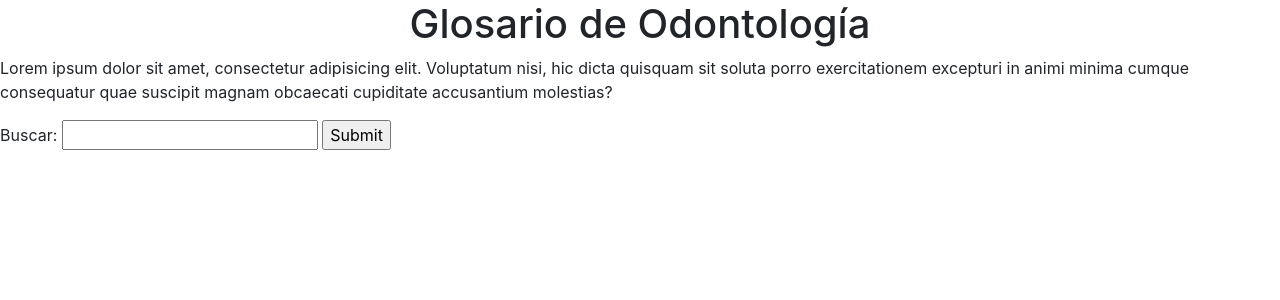
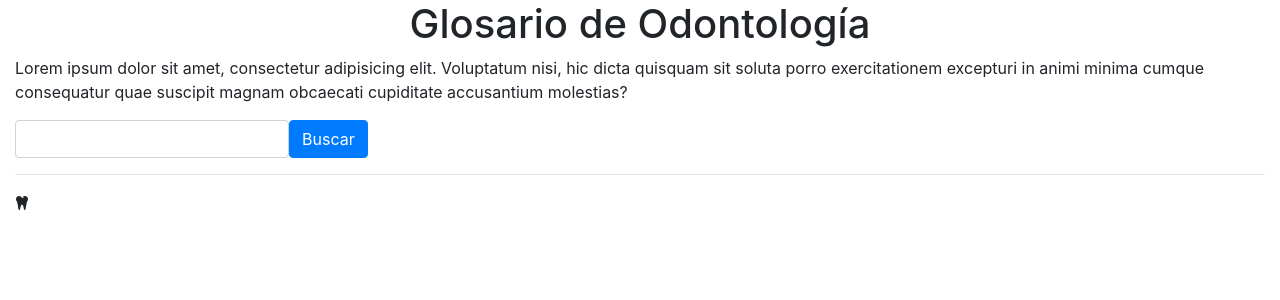
Before and after one commit to fvillena/dental-glossary, a PHP site: page /dental-glossary/ in a window 1280 px wide. Shown: the top 300 px of the page. Run offline with PHP 8.4, Linux system fonts and the light colour scheme; some libraries are stand-ins or nearby versions.

Commit message:
bootstrap added to index

```diff
--- a/index.php
+++ b/index.php
@@ -7,11 +7,17 @@
     <title>Glosario Odontológico</title>
 </head>
 <body>
+<div class='container-fluid'>
     <?php include('header.php'); ?>
     <p>Lorem ipsum dolor sit amet, consectetur adipisicing elit. Voluptatum nisi, hic dicta quisquam sit soluta porro exercitationem excepturi in animi minima cumque consequatur quae suscipit magnam obcaecati cupiditate accusantium molestias?</p>
-    <form action="search.php" method="get">
-  Buscar: <input type="text" name="query">
-  <input type="submit" value="Submit">
+    <form class="form-inline" action="search.php" method="get">
+
+  <input class='form-control' type="text" name="query">
+
+  <input class='btn btn-primary' type="submit" value="Buscar">
+
 </form>
+<?php include('footer.php'); ?>
+</div>
 </body>
 </html>
```
